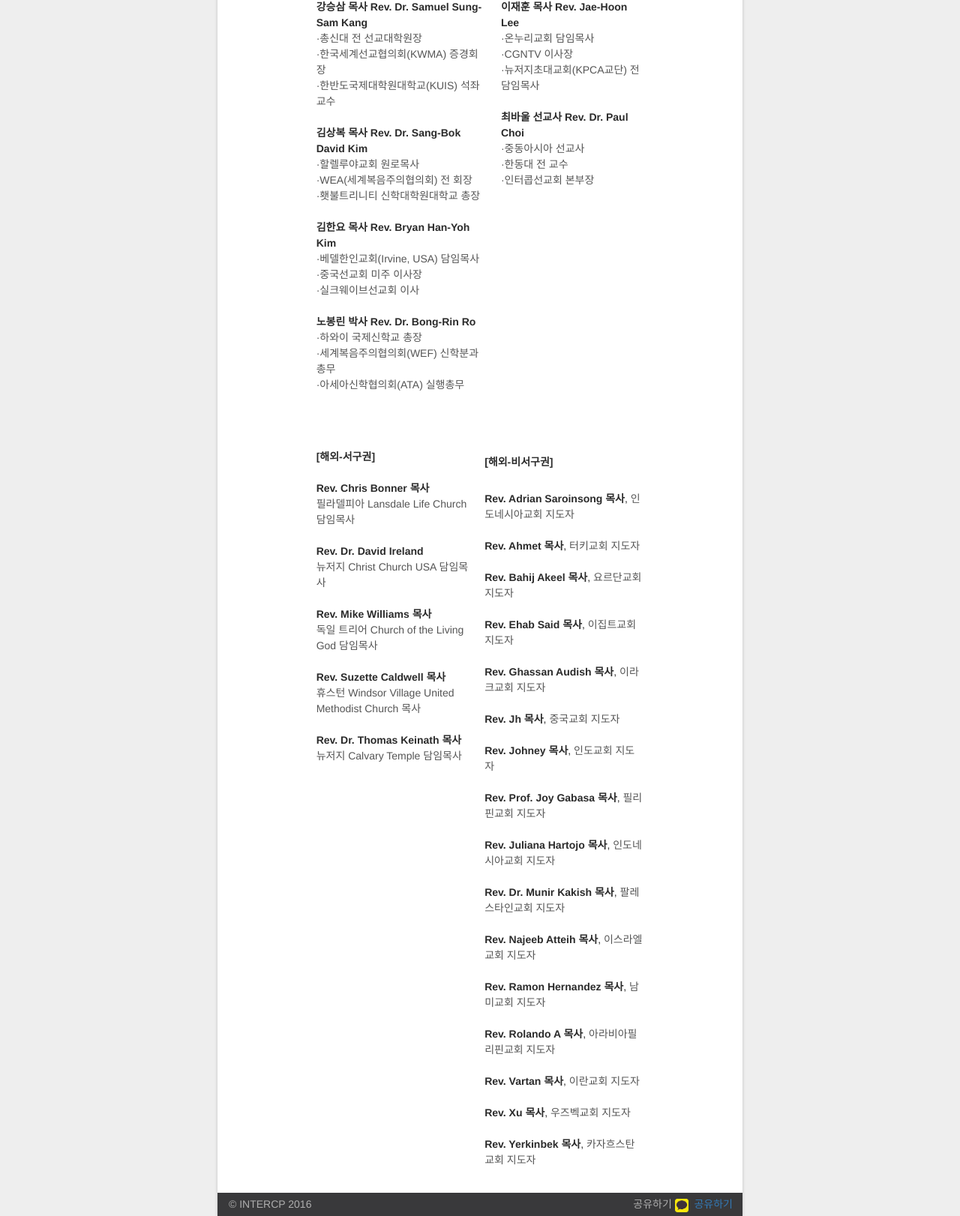
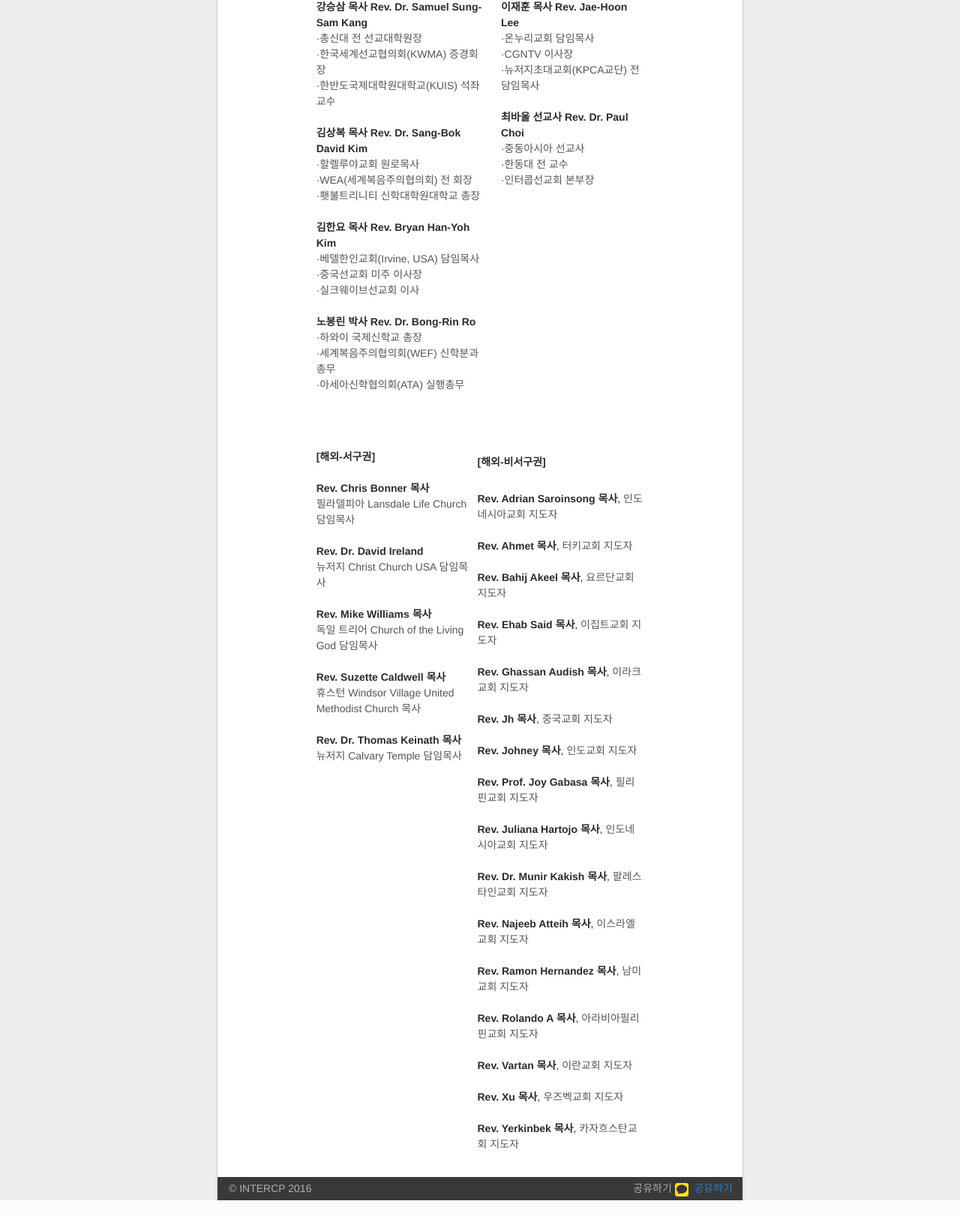
Before and after one commit to INTERCP/ga-web, a Flask app: page /ga/messenger in a window 1280 px wide; the page is wider, and only the part inside the window is pictured. Shown: the part 445-2067 px from the top of that part at 75% size. After the commit the page ends 2046 px from the top of that part, so only its background shows below. Run offline with Flask 2, Linux system fonts and the light colour scheme; parts of the project's set-up code (start-up, migrations or seed data) failed here and were passed over; some libraries are stand-ins or nearby versions; some web fonts are replaced.

Commit message:
강사소개 틀 수정1

```diff
--- a/gaweb/templates/ga/messenger.html
+++ b/gaweb/templates/ga/messenger.html
@@ -11,7 +11,7 @@
         <br/>
         <table>
             <tr>
-                <td style="vertical-algin:top" valign="top">
+                <td>
                     <span style="font-weight:bold">강승삼 목사 Rev. Dr. Samuel Sung-Sam Kang</span><br/>
                     <span style="color:#555">
                     ·총신대 전 선교대학원장<br/>
@@ -68,7 +68,7 @@
 
         <table>
             <tr>
-                <td style="vertical-algin:top" valign="top">
+                <td>
 
         <span style="font-weight:bold; line-heiht:1.5em">[해외-서구권]</span><br/>
         <br/>
@@ -92,8 +92,7 @@
 
         </td>
 
-                <td style="width:20px"></td>
-                <td style="vertical-algin:top" valign="top">
+                <td>
         <span style="font-weight:bold; line-height:2.5em">[해외-비서구권]</span><br/>
         <br/>
         <span style="font-weight:bold">Rev. Adrian Saroinsong 목사</span>, <span style="color:#555">인도네시아교회 지도자<br/></span>
```
